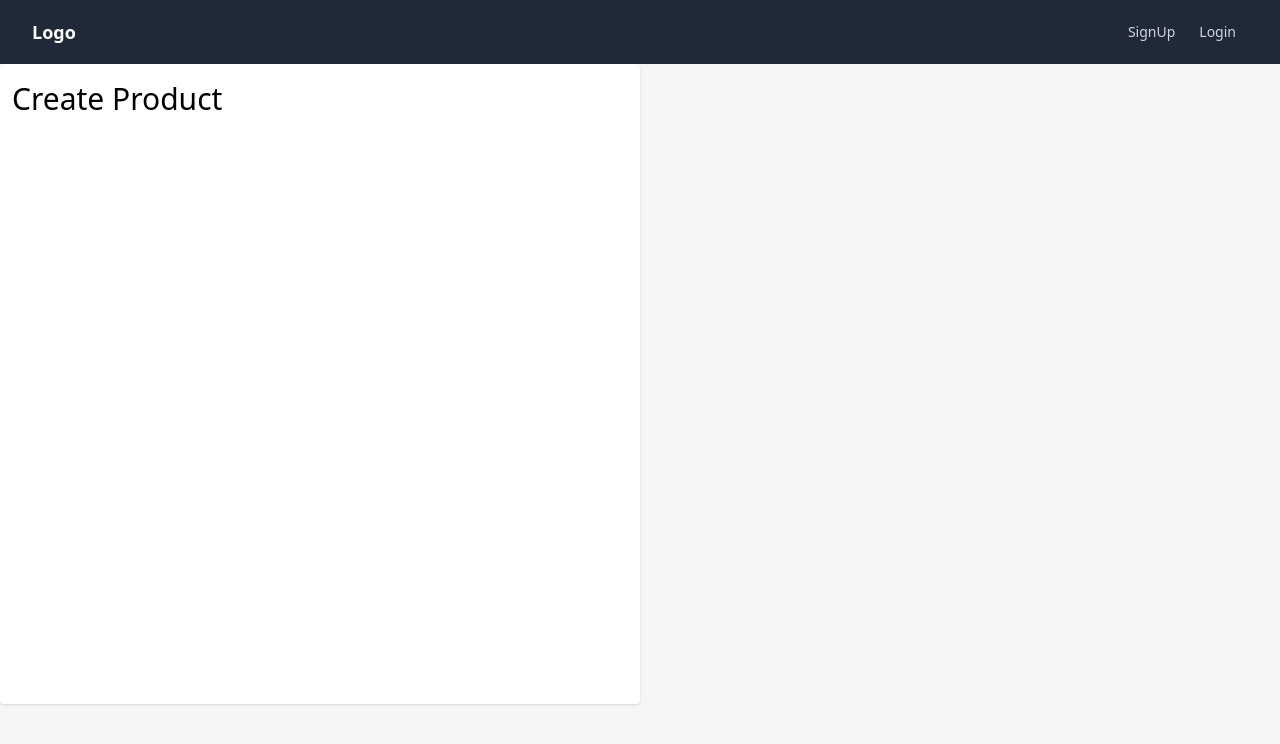
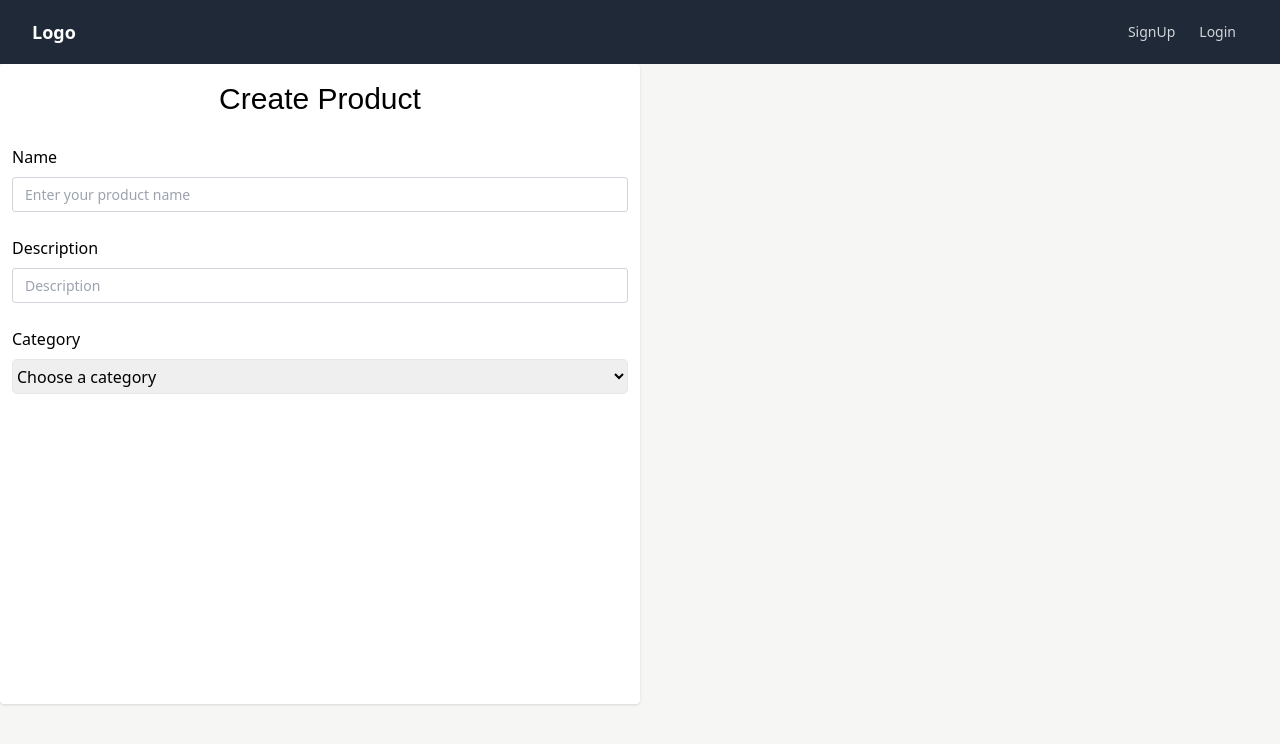
Before and after one commit to MaaX59/frontend, a React (Create React App) app: page /createProduct in a window 1280 px wide. Shown: the top 744 px of the page. Built offline with nearby package versions, Linux system fonts and the light colour scheme.

Commit message:
continued on product page

```diff
--- a/src/components/Product/CreateProduct.jsx
+++ b/src/components/Product/CreateProduct.jsx
@@ -50,18 +50,67 @@ const CreateProduct = () => {
     // setNumberOfReviews(0);
     // setReview([]);
     // setRatings("");
-
-
   };
 
   return (
-    <div className='w-[90%] 800px:w-[50%] bg-white shadow h-[80vh] rounded-[4px] p-3 overflow-y-scroll'>
-      <h5 className='text-[30px] '>
-        Create Product</h5>
+    <div className="w-[90%] 800px:w-[50%] bg-white shadow h-[80vh] rounded-[4px] p-3 overflow-y-scroll">
+      <h5 className="text-[30px] font-Poppins text-center">Create Product</h5>
+      <form onSubmit={handleSubmit}>
+        <br />
+        <div>
+          <lable className="pb-2">
+            Name <span className="text-red-500"></span>
+          </lable>
+          <input
+            type="text"
+            name="name"
+            value={name}
+            className="mt-2 appearance-none block w-full px-3 h-[35px] border border-gray-300 rounded-[3px] placeholder-gray-400 focus:outline-none focus:ring-blue-500 focus:border-blue-500 sm:text-sm"
+            onChange={(e) => setName(e.target.value)}
+            placeholder="Enter your product name"
+          />
+        </div>
+        <br />
+        <div>
+          <lable className="pb-2">
+            Description <span className="text-red-500"></span>
+          </lable>
+          <input
+            type="text"
+            name="Description"
+            value={description}
+            className="mt-2 appearance-none block w-full px-3 h-[35px] border border-gray-300 rounded-[3px] placeholder-gray-400 focus:outline-none focus:ring-blue-500 focus:border-blue-500 sm:text-sm"
+            onChange={(e) => setDescription(e.target.value)}
+            placeholder="Description"
+          />
+        </div>
+        <br />
+        <div>
+          <lable className="pb-2">
+            Category <span className="text-red-500"></span>
+          </lable>
+          <select className="w-full mt-2 border h-[35px] rounded-[5px]"
+          value={category}
+          onChange={(e)=> setCategory(e.target.value)}
+          >
+            <option value="Choose a category">Choose a category</option>
+            <option value="Electronics">Electronics</option>
+            <option value="Mobile Phones">Mobile Phones</option>
+            <option value="Laptops">Laptops</option>
+            <option value="Accessories">Accessories</option>
+            <option value="Headphones">Headphones</option>
+            <option value="Food">Food</option>
+            <option value="Books">Books</option>
+            <option value="Clothes/Shoes">Clothes/Shoes</option>
+            <option value="Beauty/Health">Beauty/Health</option>
+            <option value="Sports">Sports</option>
+            <option value="Outdoor">Outdoor</option>
+            <option value="Home">Home</option>
 
+          </select>
+        </div>
+      </form>
     </div>
-
-  )
-
-  };
+  );
+};
 export default CreateProduct;
--- a/src/pages/SignupPage.jsx
+++ b/src/pages/SignupPage.jsx
@@ -5,7 +5,7 @@ import Navbar from "../components/navbar.jsx"
 function SignupPage() {
   return (
     <div>
-      <Navbar/>
+      <Navbar />
       <Signup />
     </div>
   )
```
